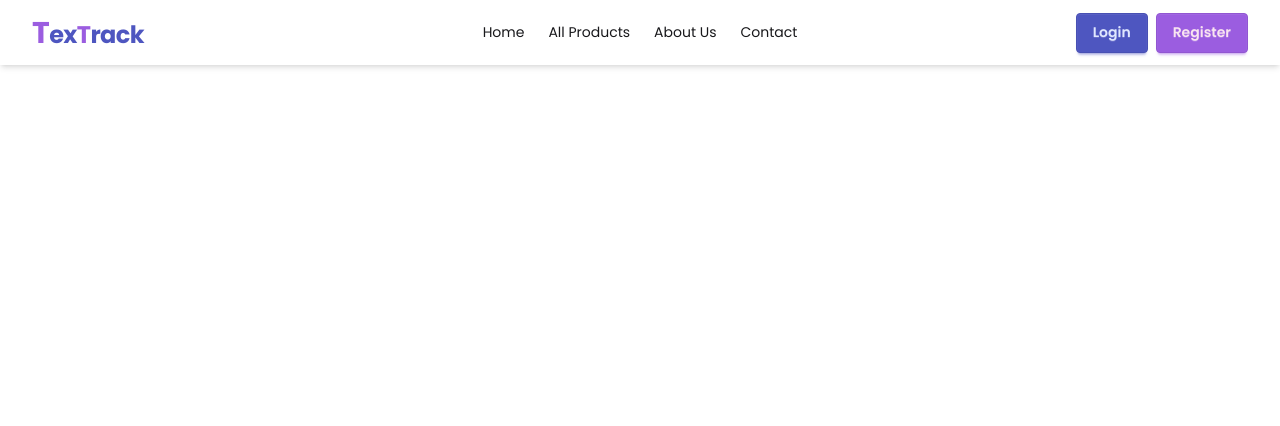
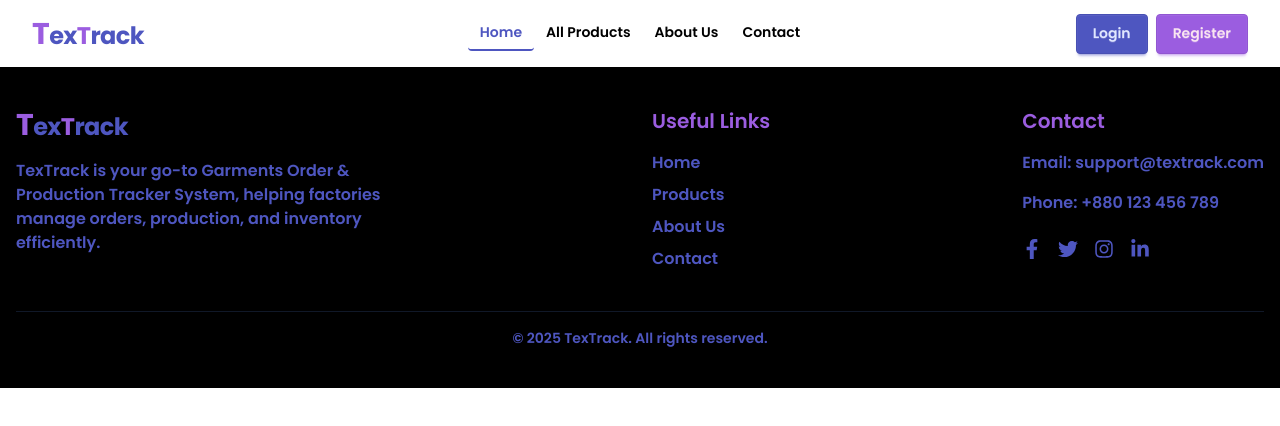
Before and after one commit to DishanSaha/my-assignment-11, a React (Vite) app: page / in a window 1280 px wide. Shown: the top 426 px of the page. Built offline with nearby package versions, Linux system fonts and the light colour scheme.

Commit message:
implement responsive footer with social links

```diff
--- a/package.json
+++ b/package.json
@@ -18,6 +18,7 @@
     "react": "^19.2.0",
     "react-dom": "^19.2.0",
     "react-hot-toast": "^2.6.0",
+    "react-icons": "^5.5.0",
     "react-router": "^7.10.1",
     "recharts": "^3.5.1",
     "sweetalert2": "^11.26.4",
--- /dev/null
+++ b/src/components/Footer.jsx
@@ -0,0 +1,67 @@
+import React from "react";
+import { FaFacebookF, FaTwitter, FaInstagram, FaLinkedinIn } from "react-icons/fa";
+import Logo from "./Logo";
+import { Link } from "react-router";
+
+export default function Footer() {
+    return (
+        <footer className="bg-black text-primary">
+            <div className="max-w-7xl mx-auto px-4 py-10">
+                {/* Top Section */}
+                <div className="flex flex-col md:flex-row md:justify-between md:items-start gap-10">
+
+                    {/* Logo & Description */}
+                    <div className="flex flex-col gap-4">
+                        <Link to='/'>
+                            <Logo />
+                        </Link>
+                        <p className="font-semibold max-w-sm">
+                            TexTrack is your go-to Garments Order & Production Tracker System,
+                            helping factories manage orders, production, and inventory efficiently.
+                        </p>
+                    </div>
+
+                    {/* Useful Links */}
+                    <div className="flex flex-col gap-4">
+                        <h2 className="text-xl font-semibold text-[#9B5DE0]">Useful Links</h2>
+                        <ul className="flex font-semibold flex-col gap-2">
+                            <li><a href="/" className="hover:text-gray-300">Home</a></li>
+                            <li><a href="/products" className="hover:text-gray-300">Products</a></li>
+                            <li><a href="/about" className="hover:text-gray-300">About Us</a></li>
+                            <li><a href="/contact" className="hover:text-gray-300">Contact</a></li>
+                        </ul>
+                    </div>
+
+                    {/* Contact Info */}
+                    <div className="flex flex-col gap-4">
+                        <h2 className="text-xl font-semibold text-[#9B5DE0]">Contact</h2>
+                        <p className="font-semibold">Email: support@textrack.com</p>
+                        <p className="font-semibold">Phone: +880 123 456 789</p>
+
+                        {/* Social Links */}
+                        <div className="flex gap-4 mt-2">
+                            <a href="https://facebook.com" target="_blank" rel="noopener noreferrer" className="hover:text-[#9B5DE0]">
+                                <FaFacebookF size={20} />
+                            </a>
+                            <a href="https://twitter.com" target="_blank" rel="noopener noreferrer" className="hover:text-[#9B5DE0]">
+                                <FaTwitter size={20} />
+                            </a>
+                            <a href="https://instagram.com" target="_blank" rel="noopener noreferrer" className="hover:text-[#9B5DE0]">
+                                <FaInstagram size={20} />
+                            </a>
+                            <a href="https://linkedin.com" target="_blank" rel="noopener noreferrer" className="hover:text-[#9B5DE0]">
+                                <FaLinkedinIn size={20} />
+                            </a>
+                        </div>
+                    </div>
+
+                </div>
+
+                {/* Bottom Section */}
+                <div className="mt-10 border-t font-semibold border-gray-900 pt-4 text-center  text-sm">
+                    &copy; {new Date().getFullYear()} TexTrack. All rights reserved.
+                </div>
+            </div>
+        </footer>
+    );
+}
--- a/src/components/Navbar.jsx
+++ b/src/components/Navbar.jsx
@@ -1,14 +1,43 @@
 import React from "react";
-import { Link } from "react-router";
+import { Link, NavLink } from "react-router";
 import Logo from "./Logo";
 
 export default function Navbar() {
     const navLinks = (
         <>
-            <li><Link to="/">Home</Link></li>
-            <li><Link to="/products">All Products</Link></li>
-            <li><Link to="/about">About Us</Link></li>
-            <li><Link to="/contact">Contact</Link></li>
+            <li>
+                <NavLink
+                    to="/"
+                    className={({ isActive }) => isActive ? "text-primary font-semibold border-b-2 border-primary" : "text-black font-semibold"}
+                >
+                    Home
+                </NavLink>
+            </li>
+            <li>
+                <NavLink
+                    to="/products"
+                    className={({ isActive }) => isActive ? "text-primary font-semibold border-b-2 border-primary" : "text-black font-semibold"}
+                >
+                    All Products
+                </NavLink>
+            </li>
+            <li>
+                <NavLink
+                    to="/about"
+                    className={({ isActive }) => isActive ? "text-primary font-semibold border-b-2 border-primary" : "text-black font-semibold"}
+                >
+                    About Us
+                </NavLink>
+            </li>
+            <li>
+                <NavLink
+                    to="/contact"
+                    className={({ isActive }) => isActive ? "text-primary font-semibold border-b-2 border-primary" : "text-black font-semibold"}
+                >
+                    Contact
+                </NavLink>
+            </li>
+
         </>
     );
 
@@ -41,7 +70,9 @@ export default function Navbar() {
                 </div>
 
                 {/* Logo---- */}
-                <Logo/>
+                <Link to='/'>
+                    <Logo />
+                </Link>
             </div>
 
             {/* CENTER — Desktop Menu */}
@@ -52,18 +83,15 @@ export default function Navbar() {
             {/* RIGHT — empty or future icons */}
             <div className="navbar-end flex lg:flex-row lg:gap-2">
                 {/* Login button — visible everywhere */}
-                <button className="btn btn-primary lg:w-auto">
+                <Link className="btn btn-primary lg:w-auto">
                     Login
-                </button>
+                </Link>
 
-                {/* Register button — hidden on mobile, visible on tablet and desktop */}
-                <button className="btn btn-secondary hidden md:inline-flex lg:w-auto">
+                {/* Register Link — hidden on mobile, visible on tablet and desktop */}
+                <Link className="btn btn-secondary hidden md:inline-flex lg:w-auto">
                     Register
-                </button>
+                </Link>
             </div>
-
-
-
         </div>
     );
 }
--- a/src/layouts/HomeLayout.jsx
+++ b/src/layouts/HomeLayout.jsx
@@ -1,11 +1,13 @@
 import React from 'react'
 import Navbar from '../components/Navbar'
+import Footer from '../components/Footer'
 
 export default function HomeLayout() {
     return (
         <div>
             <header>
                 <Navbar />
+                <Footer />
             </header>
         </div>
     )
```
Also changed, not shown: 1 other file (tests, documents, lock files or other folders).
